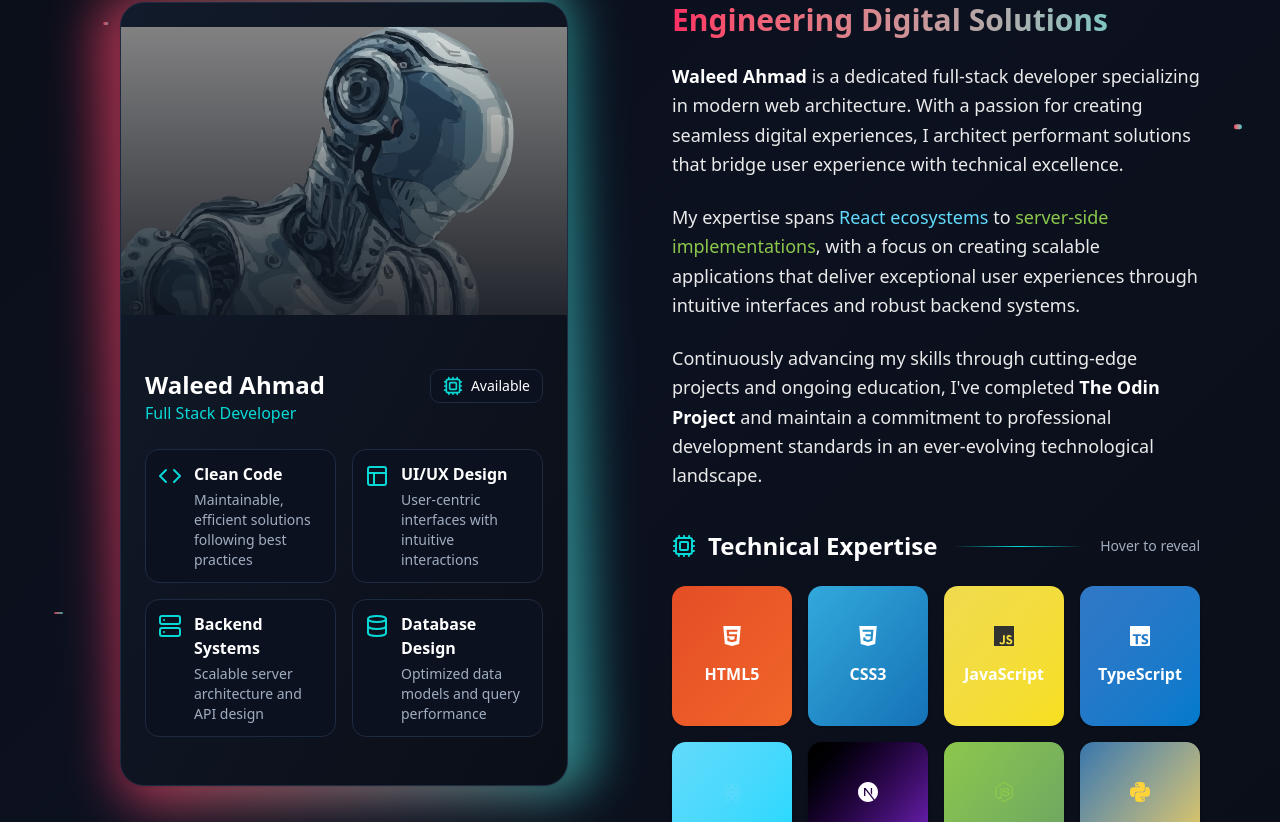
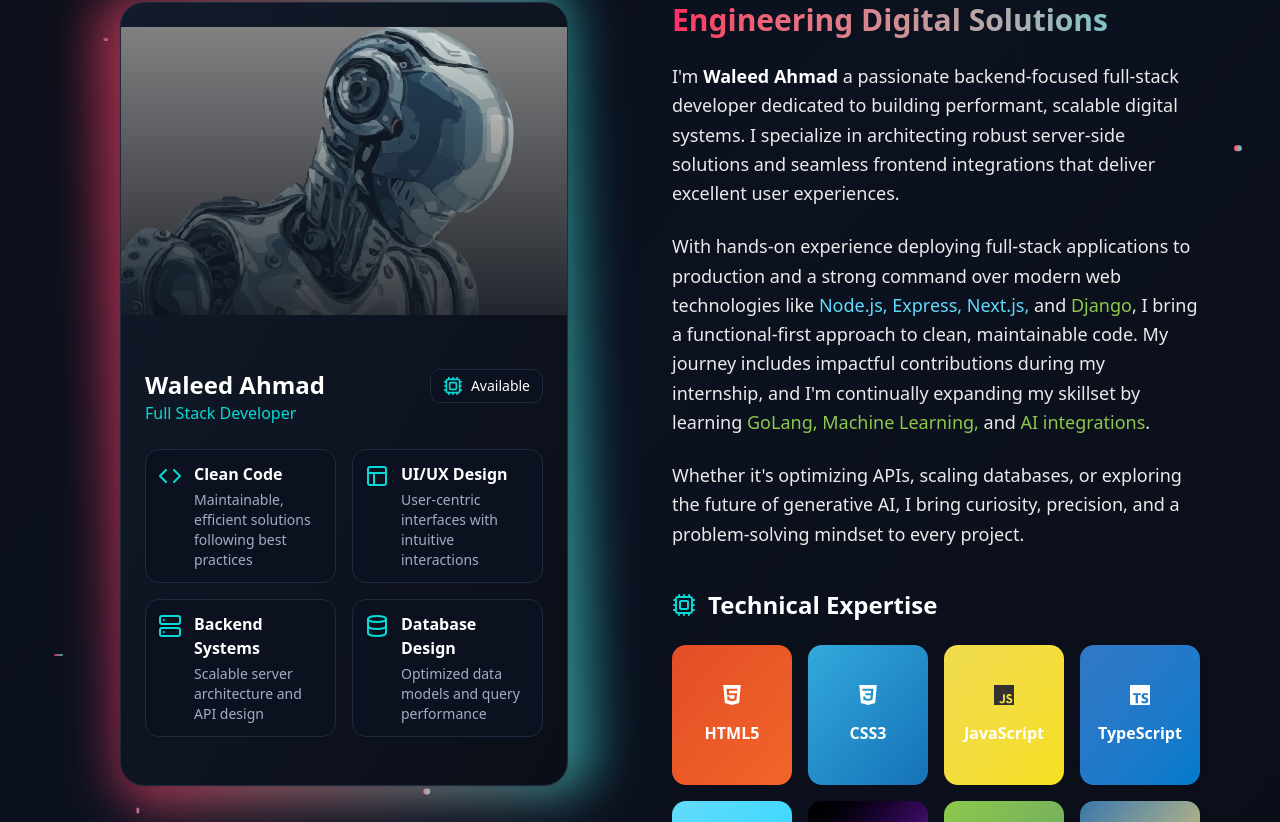
Before and after one commit to Waleed-Ahmad-dev/portfolio, a Next.js app: page / in a window 1280 px wide. Shown: the part 1136-1958 px from the top of the page. Built offline with nearby package versions, Linux system fonts and the light colour scheme.

Commit message:
Update src/components/About.tsx

```diff
--- a/src/components/About.tsx
+++ b/src/components/About.tsx
@@ -220,7 +220,7 @@ const About = () => {
                                         animate={{ opacity: 1, y: 0 }}
                                         transition={{ delay: 0.6 }}
                                    >
-                                        <span className="font-bold text-white">Waleed Ahmad</span> is a dedicated full-stack developer specializing in modern web architecture. With a passion for creating seamless digital experiences, I architect performant solutions that bridge user experience with technical excellence.
+                                        I'm <span className="font-bold text-white">Waleed Ahmad</span> a passionate backend-focused full-stack developer dedicated to building performant, scalable digital systems. I specialize in architecting robust server-side solutions and seamless frontend integrations that deliver excellent user experiences.
                                    </motion.p>
                                    <motion.p
                                         className="text-lg leading-relaxed"
@@ -228,7 +228,7 @@ const About = () => {
                                         animate={{ opacity: 1, y: 0 }}
                                         transition={{ delay: 0.7 }}
                                    >
-                                        My expertise spans <span className="text-[#61DAFB] font-medium">React ecosystems</span> to <span className="text-[#8CC84B] font-medium">server-side implementations</span>, with a focus on creating scalable applications that deliver exceptional user experiences through intuitive interfaces and robust backend systems.
+                                        With hands-on experience deploying full-stack applications to production and a strong command over modern web technologies like <span className="text-[#61DAFB] font-medium">Node.js, Express, Next.js,</span> and <span className="text-[#8CC84B] font-medium">Django</span>, I bring a functional-first approach to clean, maintainable code. My journey includes impactful contributions during my internship, and I'm continually expanding my skillset by learning <span className="text-[#8CC84B] font-medium">GoLang, Machine Learning,</span> and <span className="text-[#8CC84B] font-medium">AI integrations</span>.
                                    </motion.p>
                                    <motion.p
                                         className="text-lg leading-relaxed"
@@ -236,8 +236,7 @@ const About = () => {
                                         animate={{ opacity: 1, y: 0 }}
                                         transition={{ delay: 0.8 }}
                                    >
-                                        Continuously advancing my skills through cutting-edge projects and ongoing education, I've completed <span className="font-bold text-white">The Odin Project</span> and maintain a commitment to professional development standards in an ever-evolving technological landscape.
-                                   </motion.p>
+                                        Whether it's optimizing APIs, scaling databases, or exploring the future of generative AI, I bring curiosity, precision, and a problem-solving mindset to every project.                                   </motion.p>
                               </motion.div>
 
                               <motion.div
@@ -258,8 +257,6 @@ const About = () => {
                                              </motion.div>
                                              Technical Expertise
                                         </motion.h4>
-                                        <div className="h-px flex-1 bg-gradient-to-r from-transparent via-[#08D9D6] to-transparent mx-4"></div>
-                                        <span className="text-sm text-[#A0AEC0]">Hover to reveal</span>
                                    </div>
 
                                    <div className="grid grid-cols-2 sm:grid-cols-4 gap-4">
```
